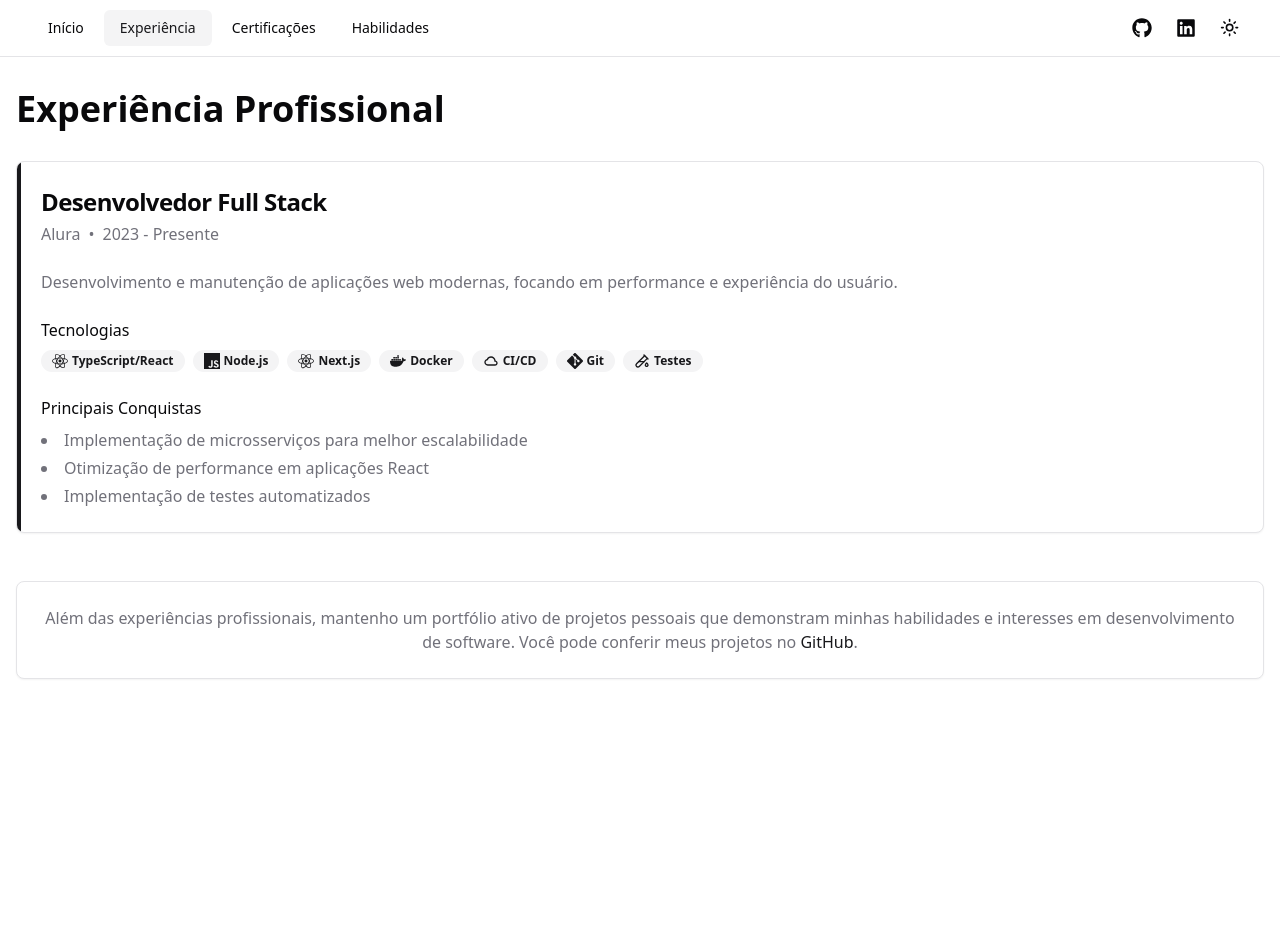
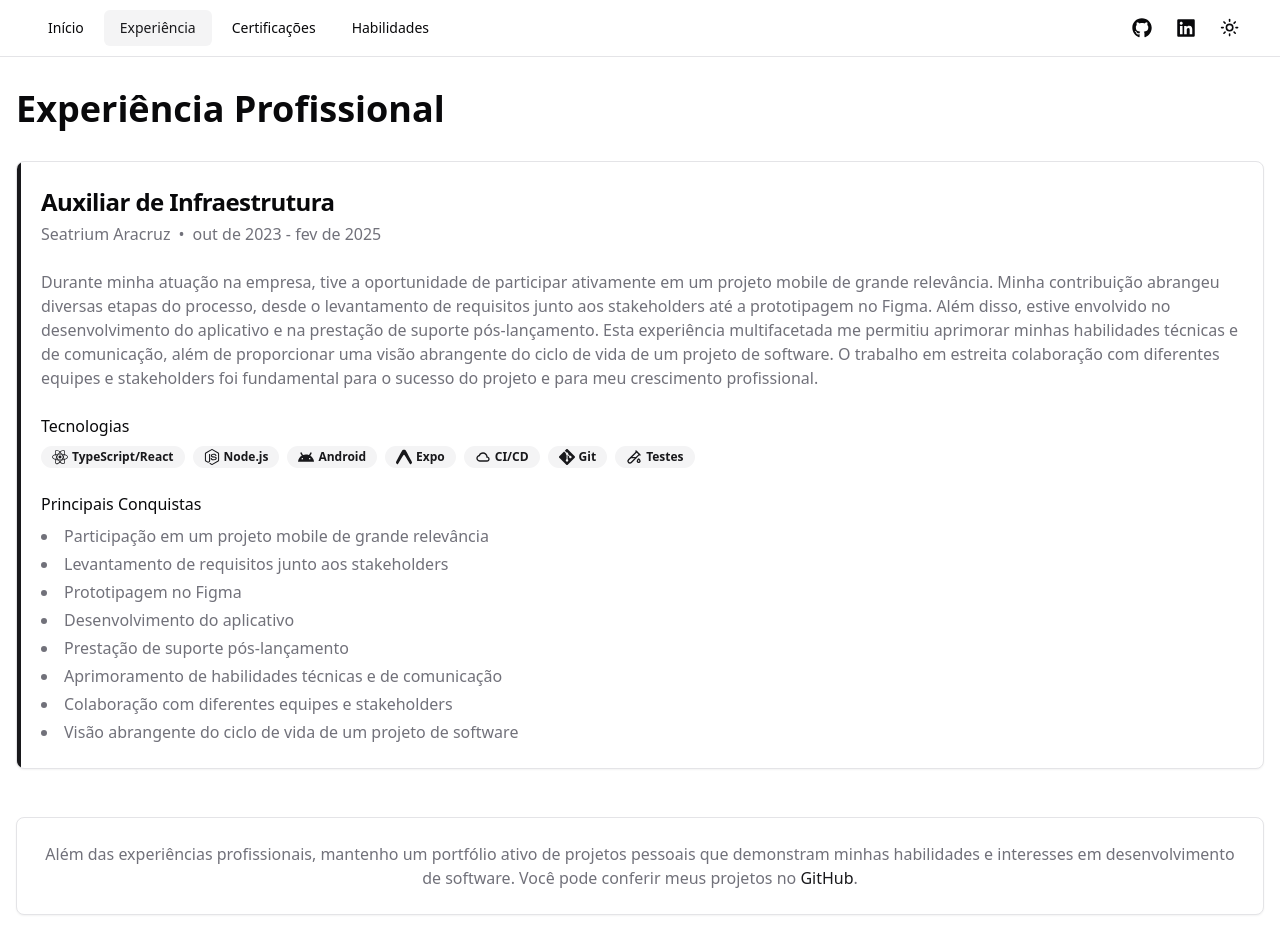
Before and after one commit to Gabriel-Freitas-S/site, a Next.js app: page /site/experience in a window 1280 px wide. Before the commit the page ends 800 px from the top, so only its background shows below. Built offline with nearby package versions, Linux system fonts and the light colour scheme.

Commit message:
Atualiza informações de experiência profissional e adiciona novos ícones de tecnologia

```diff
--- a/src/app/experience/page.tsx
+++ b/src/app/experience/page.tsx
@@ -63,7 +63,7 @@ export default function ExperiencePage() {
               que demonstram minhas habilidades e interesses em desenvolvimento de software.
               Você pode conferir meus projetos no{" "}
               <a
-                href="https://github.com/gabrielfreitasc"
+                href="https://github.com/Gabriel-Freitas-S/"
                 target="_blank"
                 rel="noopener noreferrer"
                 className="text-primary hover:underline font-medium"
--- a/src/data/experiences.ts
+++ b/src/data/experiences.ts
@@ -2,10 +2,12 @@ import { Experience } from "@/types"
 
 export const experiences: Experience[] = [
   {
-    role: "Desenvolvedor Full Stack",
-    company: "Alura",
-    period: "2023 - Presente",
-    description: "Desenvolvimento e manutenção de aplicações web modernas, focando em performance e experiência do usuário.",
+    role: "Auxiliar de Infraestrutura",
+    company: "Seatrium Aracruz",
+    period: "out de 2023 - fev de 2025",
+    description: `Durante minha atuação na empresa, tive a oportunidade de participar ativamente em um projeto mobile de grande relevância. Minha contribuição abrangeu diversas etapas do processo, desde o levantamento de requisitos junto aos stakeholders até a prototipagem no Figma. Além disso, estive envolvido no desenvolvimento do aplicativo e na prestação de suporte pós-lançamento.
+
+                 Esta experiência multifacetada me permitiu aprimorar minhas habilidades técnicas e de comunicação, além de proporcionar uma visão abrangente do ciclo de vida de um projeto de software. O trabalho em estreita colaboração com diferentes equipes e stakeholders foi fundamental para o sucesso do projeto e para meu crescimento profissional.`,
     technologies: [
       {
         name: "TypeScript/React",
@@ -13,15 +15,15 @@ export const experiences: Experience[] = [
       },
       {
         name: "Node.js",
-        icon: "JavaScript"
+        icon: "Nodejs"
       },
       {
-        name: "Next.js",
-        icon: "React"
+        name: "Android",
+        icon: "Android"
       },
       {
-        name: "Docker",
-        icon: "Docker"
+        name: "Expo",
+        icon: "Expo"
       },
       {
         name: "CI/CD",
@@ -37,9 +39,14 @@ export const experiences: Experience[] = [
       }
     ],
     achievements: [
-      "Implementação de microsserviços para melhor escalabilidade",
-      "Otimização de performance em aplicações React",
-      "Implementação de testes automatizados"
+      "Participação em um projeto mobile de grande relevância",
+      "Levantamento de requisitos junto aos stakeholders",
+      "Prototipagem no Figma",
+      "Desenvolvimento do aplicativo",
+      "Prestação de suporte pós-lançamento",
+      "Aprimoramento de habilidades técnicas e de comunicação",
+      "Colaboração com diferentes equipes e stakeholders",
+      "Visão abrangente do ciclo de vida de um projeto de software"
     ]
   }
 ]
--- a/src/types/index.ts
+++ b/src/types/index.ts
@@ -12,7 +12,10 @@ export type SkillIconName =
   | "Cloud"
   | "Microservices"
   | "Tests"
-  | "Security";
+  | "Security"
+  | "Android"
+  | "Expo"
+  | "Nodejs";
 
 export interface Technology {
   name: string;
```
Also changed, not shown: src/components/custom/icons-map.tsx (+8 -2 lines).
